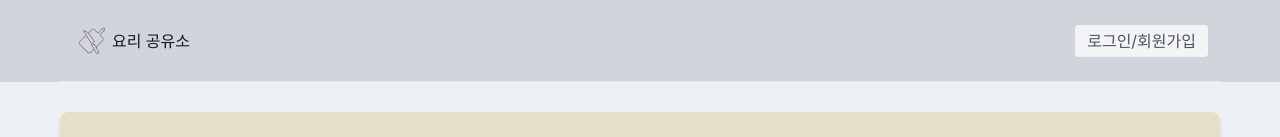
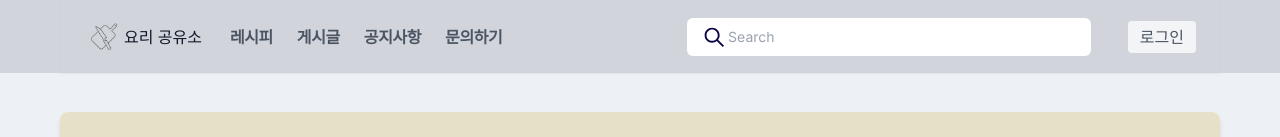
Before and after one commit to Teeeeeeeam/Recipe-FE, a Next.js app: page / in a window 1280 px wide. Shown: the top 137 px of the page. Built offline with nearby package versions, Linux system fonts and the light colour scheme; no server answers.

Commit message:
💄Style: header 디자인 수정

```diff
--- /dev/null
+++ b/src/components/header-responsive.tsx
@@ -0,0 +1,250 @@
+import Image from 'next/image'
+import Link from 'next/link'
+import NotifyRecent from './user/notify-recent'
+import { LoginInfo } from '@/store/user-info-slice'
+import { useState } from 'react'
+
+interface HeaderSizeWebProps {
+  isSession: boolean
+  eventCount: number
+  state: LoginInfo
+  logOutBtn: () => void
+}
+
+export function HeaderSizeWeb({
+  isSession,
+  eventCount,
+  state,
+  logOutBtn,
+}: HeaderSizeWebProps) {
+  const [profile, setProfile] = useState<boolean>(false)
+  return (
+    <>
+      {/* nav */}
+      <div className="grow pl-3 md:block hidden">
+        <Link
+          href="/list-page/main-recipes"
+          className="font-semibold tracking-tight cursor-pointer p-2 hover:text-blue-500 transition-colors duration-300 ml-2"
+        >
+          레시피
+        </Link>
+        <Link
+          href="/list-page/user-recipes"
+          className="font-semibold tracking-tight cursor-pointer p-2 hover:text-blue-500 transition-colors duration-300 ml-2"
+        >
+          게시글
+        </Link>
+        <Link
+          href="/notices"
+          className="font-semibold tracking-tight cursor-pointer p-2 hover:text-blue-500 transition-colors duration-300 ml-2"
+        >
+          공지사항
+        </Link>
+        <Link
+          href="/question"
+          className="font-semibold tracking-tight cursor-pointer p-2 hover:text-blue-500 transition-colors duration-300 ml-2"
+        >
+          문의하기
+        </Link>
+      </div>
+      {/* input */}
+      <div className="grow md:block hidden">
+        <form className="relative z-50">
+          <button
+            type="submit"
+            className="absolute inset-y-0 left-0 pl-3 flex items-center pointer-events-none"
+          >
+            <Image src="/svg/search.svg" alt="검색" width={30} height={30} />
+          </button>
+          <input
+            type="text"
+            className="w-11/12 pl-10 pr-3 py-2 border border-transparent rounded-md leading-5 text-gray-300 focus:outline-none focus:bg-white focus:text-gray-900 sm:text-sm transition duration-150 ease-in-out"
+            placeholder="Search"
+          />
+        </form>
+      </div>
+      {/* icons */}
+      <div className="grow-0 md:block hidden">
+        {!isSession && (
+          <button
+            type="button"
+            className="inline-flex items-center bg-gray-100 border-0 py-1 px-3 focus:outline-none hover:bg-gray-200 rounded text-base  "
+          >
+            <Link href="/user/login">로그인</Link>
+          </button>
+        )}
+        {isSession && (
+          <div className="flex items-center">
+            <NotifyRecent eventCount={eventCount} />
+            <div className="relative">
+              <p
+                onClick={() => setProfile((prev) => !prev)}
+                className="border rounded-full py-1 px-2 cursor-pointer "
+              >
+                {state.roles === 'ROLE_ADMIN' && <>관</>}
+                {state.roles === 'ROLE_USER' && (
+                  <>{state.nickName && state.nickName[0]}</>
+                )}
+              </p>
+              {profile && (
+                <div className="absolute w-[150px] right-0 top-[46px] bg-white">
+                  <ul
+                    className="py-1 px-3"
+                    onClick={() => setProfile((prev) => !prev)}
+                  >
+                    <li className="py-2 hover:bg-gray-100">
+                      {state.roles === 'ROLE_ADMIN' && (
+                        <Link
+                          href="/admin/dash-board"
+                          className="block w-full text-center"
+                        >
+                          관리페이지
+                        </Link>
+                      )}
+                      {state.roles === 'ROLE_USER' && (
+                        <Link
+                          href="/my-page"
+                          className="block w-full text-center"
+                        >
+                          마이페이지
+                        </Link>
+                      )}
+                    </li>
+                    <li className="py-2 hover:bg-gray-100">
+                      <button
+                        type="button"
+                        onClick={logOutBtn}
+                        className="w-full"
+                      >
+                        로그아웃
+                      </button>
+                    </li>
+                  </ul>
+                </div>
+              )}
+            </div>
+          </div>
+        )}
+      </div>
+    </>
+  )
+}
+
+interface HeaderSizeMobileProps {
+  isSession: boolean
+  eventCount: number
+  logOutBtn: () => void
+}
+export function HeaderSizeMobile({
+  isSession,
+  eventCount,
+  logOutBtn,
+}: HeaderSizeMobileProps) {
+  const [open, setOpen] = useState<boolean>(false)
+  const [search, setSearch] = useState<boolean>(false)
+  return (
+    <>
+      {/* icons */}
+      <div className="flex md:hidden">
+        <button type="button" onClick={() => setSearch((prev) => !prev)}>
+          <Image src="/svg/search.svg" alt="검색" width={30} height={30} />
+        </button>
+        <NotifyRecent eventCount={eventCount} />
+      </div>
+      {/* spread menu */}
+      {open && (
+        <div
+          onClick={() => setOpen((prev) => !prev)}
+          className="fixed block w-full top-[71px] left-0 bg-white shadow-md md:hidden"
+        >
+          <ul className="border-b">
+            <li className="py-2">
+              <Link
+                href="/list-page/main-recipes"
+                className="font-semibold tracking-tight cursor-pointer p-2 hover:text-blue-500 transition-colors duration-300 ml-2"
+              >
+                레시피
+              </Link>
+            </li>
+            <li className="py-2">
+              <Link
+                href="/list-page/user-recipes"
+                className="font-semibold tracking-tight cursor-pointer p-2 hover:text-blue-500 transition-colors duration-300 ml-2"
+              >
+                게시글
+              </Link>
+            </li>
+            <li className="py-2">
+              <Link
+                href="/question"
+                className="font-semibold tracking-tight cursor-pointer p-2 hover:text-blue-500 transition-colors duration-300 ml-2"
+              >
+                문의하기
+              </Link>
+            </li>
+            <li className="py-2">
+              <Link
+                href="/notices"
+                className="font-semibold tracking-tight cursor-pointer p-2 hover:text-blue-500 transition-colors duration-300 ml-2"
+              >
+                공지사항
+              </Link>
+            </li>
+          </ul>
+          <ul>
+            {!isSession && (
+              <li className="py-3 text-center">
+                <Link href="/user/login" className="px-5">
+                  로그인
+                </Link>
+              </li>
+            )}
+            {isSession && (
+              <>
+                <li className="py-3 text-center">
+                  <Link href="/my-page">마이페이지</Link>
+                </li>
+                <li className="py-3">
+                  <button type="button" onClick={logOutBtn} className="w-full">
+                    로그아웃
+                  </button>
+                </li>
+              </>
+            )}
+          </ul>
+        </div>
+      )}
+      {/* spread search */}
+      {search && (
+        <div className="w-full py-5 fixed left-0 top-[71px] block md:hidden shadow-md bg-white">
+          <form className="relative z-50 w-11/12 mx-auto">
+            <button
+              type="submit"
+              className="absolute inset-y-0 left-0 pl-3 flex items-center pointer-events-none"
+            >
+              <Image src="/svg/search.svg" alt="검색" width={30} height={30} />
+            </button>
+            <input
+              type="text"
+              className="w-full pl-10 pr-3 py-2 border rounded-md leading-5 text-gray-300 focus:outline-none focus:bg-white focus:text-gray-900 sm:text-sm transition duration-150 ease-in-out"
+              placeholder="요리명 검색"
+            />
+          </form>
+        </div>
+      )}
+
+      {/* hamburger and close btn */}
+      <div
+        className="absolute right-3 top-5 block md:hidden"
+        onClick={() => setOpen((prev) => !prev)}
+      >
+        <Image
+          src={open ? '/svg/close.svg' : '/svg/hamburger.svg'}
+          alt="메뉴"
+          width={30}
+          height={30}
+        />
+      </div>
+    </>
+  )
+}
--- a/src/components/index.tsx
+++ b/src/components/index.tsx
@@ -9,8 +9,8 @@ import { isVisited } from '@/store/visited-slice'
 import { EventSourcePolyfill, NativeEventSource } from 'event-source-polyfill'
 import { useEffect, useState } from 'react'
 import Link from 'next/link'
-import NotifyRecent from './user/notify-recent'
 import Image from 'next/image'
+import { HeaderSizeMobile, HeaderSizeWeb } from './header-responsive'
 
 export default function Header() {
   const [isSession, setIsSession] = useState<boolean>(false)
@@ -143,43 +143,36 @@ export default function Header() {
 
   return (
     <header className="w-full fixed text-gray-600 body-font z-50 bg-gray-300 ">
-      <div className="max-w-[1160px] mx-auto my-0 flex flex-wrap px-3 py-[20px] items-center justify-between border-b ">
+      <nav className="max-w-[1160px] flex flex-wrap items-center justify-between  px-6 py-4 shadow-sm mx-auto">
+        <div className="md:grow-0">
+          <h1>
             <Link
               href="/"
               className="flex h-full title-font font-medium items-center text-gray-900"
             >
-          <Image src={'/logo.png'} alt="logo" width={40} height={40} priority />
+              <Image
+                src={'/logo.png'}
+                alt="logo"
+                width={40}
+                height={40}
+                priority
+              />
               요리 공유소
             </Link>
-        {isSession ? (
-          <div className="flex items-center">
-            <NotifyRecent eventCount={eventCount} />
-            <p className="text-gray-500 text-sm sm:text-base mr-3">
-              {state.roles === 'ROLE_ADMIN' ? (
-                <Link href="/admin/dash-board">관리자</Link>
-              ) : (
-                <Link href="/my-page">
-                  <span className="text-[#2f8f6d]">{state.nickName}</span>님
-                </Link>
-              )}
-            </p>
-            <button
-              type="button"
-              onClick={() => logOutBtn()}
-              className="inline-flex items-center bg-gray-100 border-0 py-1 px-3 focus:outline-none hover:bg-gray-200 rounded text-sm sm:text-base "
-            >
-              로그아웃
-            </button>
+          </h1>
         </div>
-        ) : (
-          <button
-            type="button"
-            className="inline-flex items-center bg-gray-100 border-0 py-1 px-3 focus:outline-none hover:bg-gray-200 rounded text-base "
-          >
-            <Link href="/user/login">로그인/회원가입</Link>
-          </button>
-        )}
-      </div>
+        <HeaderSizeWeb
+          isSession={isSession}
+          eventCount={eventCount}
+          state={state}
+          logOutBtn={logOutBtn}
+        />
+        <HeaderSizeMobile
+          isSession={isSession}
+          eventCount={eventCount}
+          logOutBtn={logOutBtn}
+        />
+      </nav>
     </header>
   )
 }
```
Also changed, not shown: public/svg/search.svg (added). Lines whose indentation alone changed are shown as unchanged.
